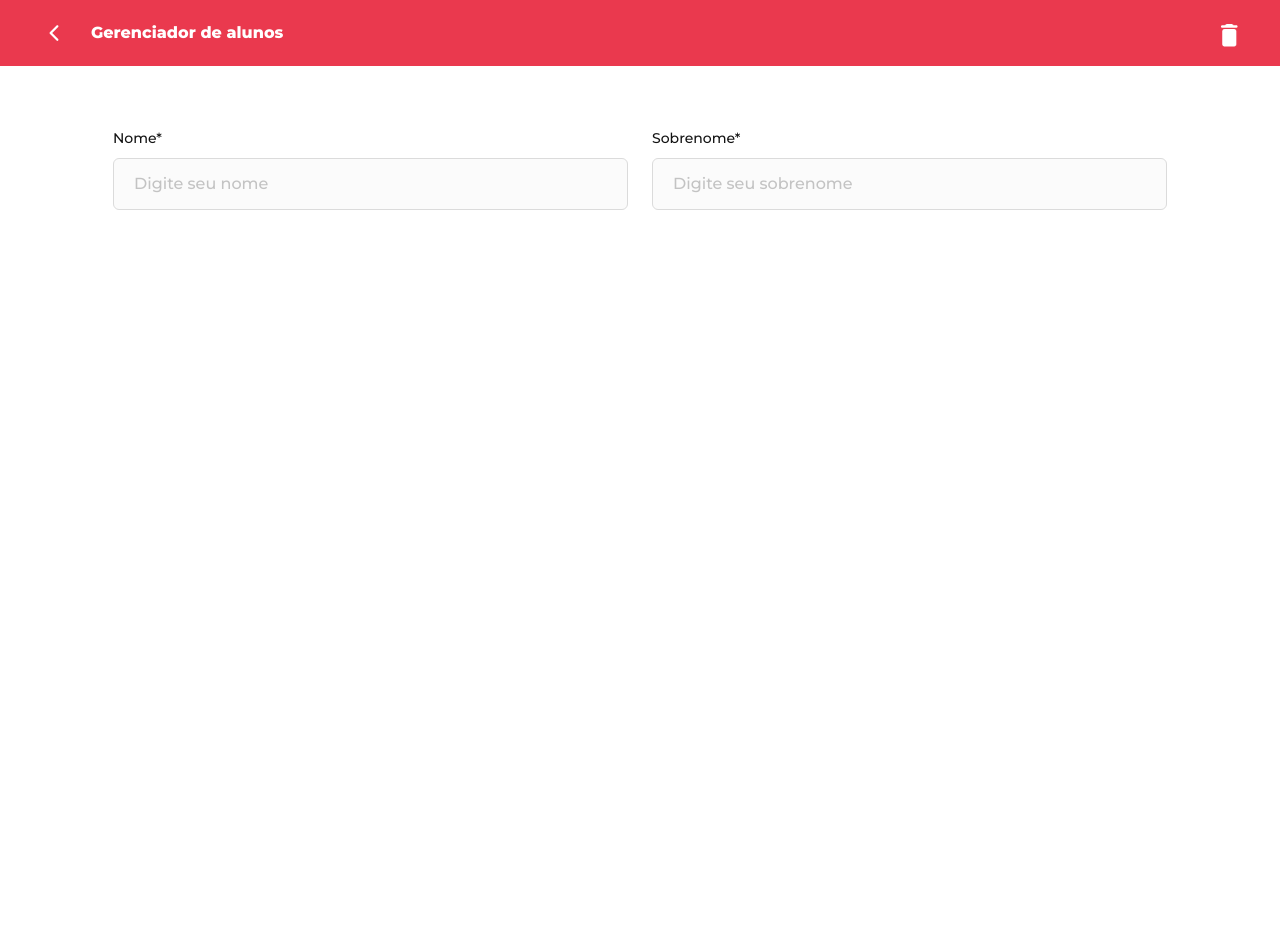
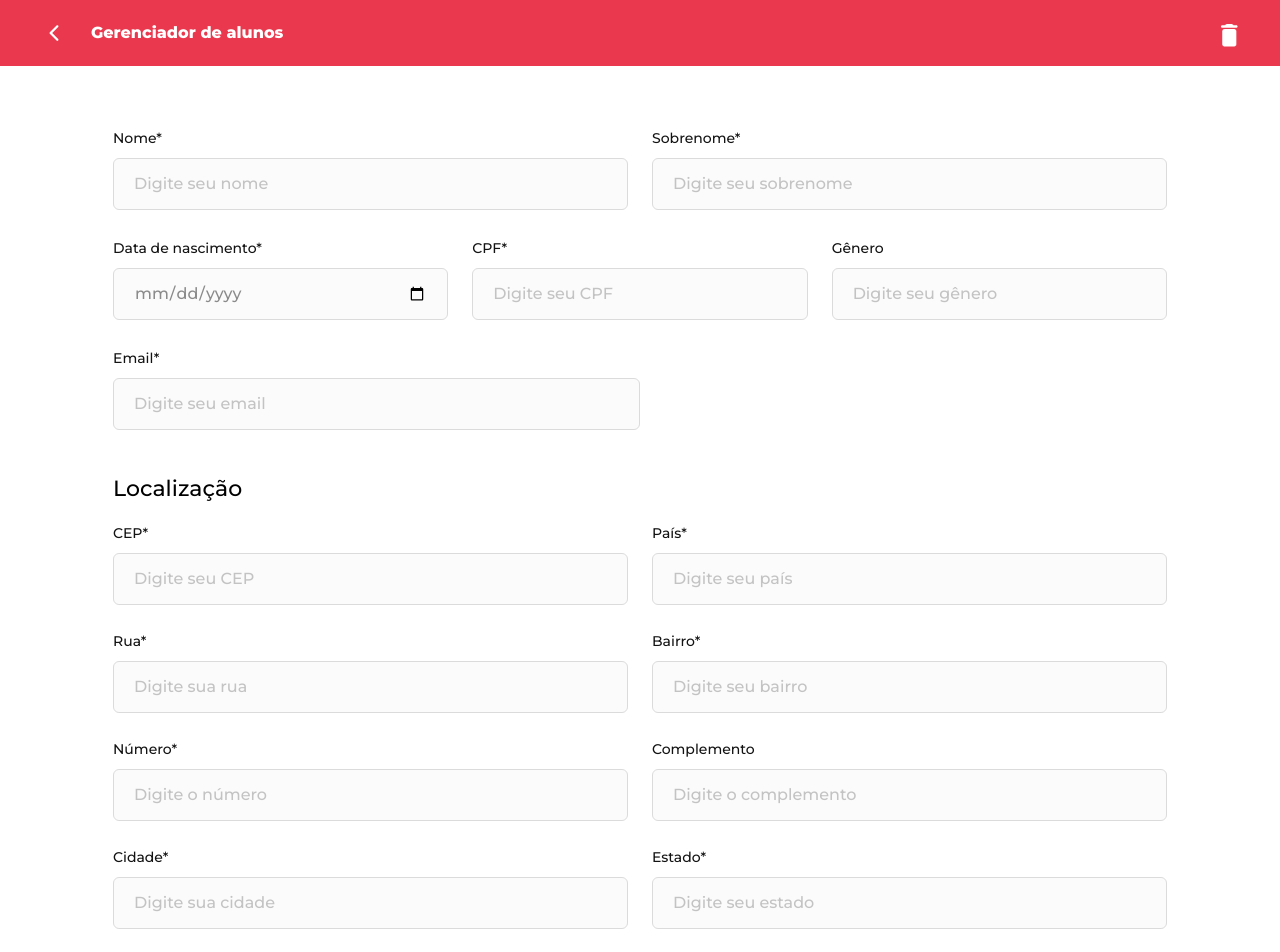
Before and after one commit to flaviare1s/gerenciador-alunos, a React (Vite) app in the folder client/: page /cadastro-aluno in a window 1280 px wide. Shown: the top 952 px of the page. Before the commit the page ends 800 px from the top, so only its background shows below. Built offline with nearby package versions, Linux system fonts and the light colour scheme; no server answers.

Commit message:
feat(front - aluno-form): style adjustments and ViaCEP integration

```diff
--- a/client/src/pages/AlunoForm.jsx
+++ b/client/src/pages/AlunoForm.jsx
@@ -1,11 +1,44 @@
-import { useForm } from "react-hook-form"
-import { InputField } from "../components/InputField"
+import { useEffect } from "react";
+import { useForm } from "react-hook-form";
+import { InputField } from "../components/InputField";
+import { toast } from "react-hot-toast";
 
 export const AlunoForm = () => {
-  const { register, formState: { errors } } = useForm();
+  const {
+    register,
+    formState: { errors },
+    setValue,
+    watch,
+  } = useForm();
+
+  const cep = watch("cep");
+
+  useEffect(() => {
+    const fetchAddress = async () => {
+      if (cep && cep.length === 8) {
+        try {
+          const response = await fetch(`https://viacep.com.br/ws/${cep}/json/`);
+          const data = await response.json();
+
+          if (!data.erro) {
+            setValue("rua", data.logradouro);
+            setValue("bairro", data.bairro);
+            setValue("cidade", data.localidade);
+            setValue("estado", data.uf);
+          }
+        } catch (error) {
+          console.error("Erro ao buscar endereço:", error);
+          toast.error("Não foi possível buscar o endereço para o CEP informado.");
+        }
+      }
+    };
+
+    fetchAddress();
+  }, [cep, setValue]);
+
   return (
     <form className="w-full m-auto">
-      <div className="flex flex-col sm:flex-row gap-6 w-full">
+      <div className="flex flex-col sm:flex-row gap-6 w-full mb-[26px]">
         <InputField
           label="Nome*"
           name="nome"
@@ -25,6 +58,119 @@ export const AlunoForm = () => {
           error={errors.sobrenome?.message}
         />
       </div>
+      <div className="flex flex-col sm:flex-row gap-6 w-full mb-[26px]">
+        <InputField
+          label="Data de nascimento*"
+          name="dataNascimento"
+          type="date"
+          placeholder="Digite sua data de nascimento"
+          register={register}
+          error={errors.dataNascimento?.message}
+        />
+        <InputField
+          label="CPF*"
+          name="cpf"
+          type="text"
+          placeholder="Digite seu CPF"
+          register={register}
+          validation={{ required: "O CPF é obrigatório" }}
+          error={errors.cpf?.message}
+        />
+        <InputField
+          label="Gênero"
+          name="genero"
+          type="text"
+          placeholder="Digite seu gênero"
+          register={register}
+          error={errors.genero?.message}
+        />
+      </div>
+      <div className="w-full md:w-1/2 mb-[26px]">
+        <InputField
+          label="Email*"
+          name="email"
+          type="email"
+          placeholder="Digite seu email"
+          register={register}
+          error={errors.email?.message}
+        />
+      </div>
+      <h2 className="text-black font-medium text-[22px] py-4">Localização</h2>
+      <div className="grid grid-cols-1 md:grid-cols-2 gap-6 mb-[26px]">
+        <InputField
+          label="CEP*"
+          name="cep"
+          type="text"
+          placeholder="Digite seu CEP"
+          register={register}
+          validation={{ required: "O CEP é obrigatório" }}
+          error={errors.cep?.message}
+        />
+        <InputField
+          label="País*"
+          name="pais"
+          type="text"
+          placeholder="Digite seu país"
+          register={register}
+          validation={{ required: "O país é obrigatório" }}
+          error={errors.pais?.message}
+        />
+        <InputField
+          label="Rua*"
+          name="rua"
+          type="text"
+          placeholder="Digite sua rua"
+          register={register}
+          validation={{ required: "A rua é obrigatória" }}
+          error={errors.rua?.message}
+        />
+        <InputField
+          label="Bairro*"
+          name="bairro"
+          type="text"
+          placeholder="Digite seu bairro"
+          register={register}
+          validation={{ required: "O bairro é obrigatório" }}
+          error={errors.bairro?.message}
+        />
+        <InputField
+          label="Número*"
+          name="numero"
+          type="text"
+          placeholder="Digite o número"
+          register={register}
+          validation={{ required: "O número é obrigatório" }}
+          error={errors.numero?.message}
+        />
+        <InputField
+          label="Complemento"
+          name="complemento"
+          type="text"
+          placeholder="Digite o complemento"
+          register={register}
+          validation={{}}
+          error={errors.complemento?.message}
+        />
+        <InputField
+          label="Cidade*"
+          name="cidade"
+          type="text"
+          placeholder="Digite sua cidade"
+          register={register}
+          validation={{ required: "A cidade é obrigatória" }}
+          error={errors.cidade?.message}
+        />
+        <InputField
+          label="Estado*"
+          name="estado"
+          type="text"
+          placeholder="Digite seu estado"
+          register={register}
+          validation={{ required: "O estado é obrigatório" }}
+          error={errors.estado?.message}
+        />
+      </div>
+      <h2 className="text-black font-medium text-[22px] py-4">Cursos</h2>
     </form>
-  )
-}
+  );
+};
```
Lines whose indentation alone changed are shown as unchanged.
